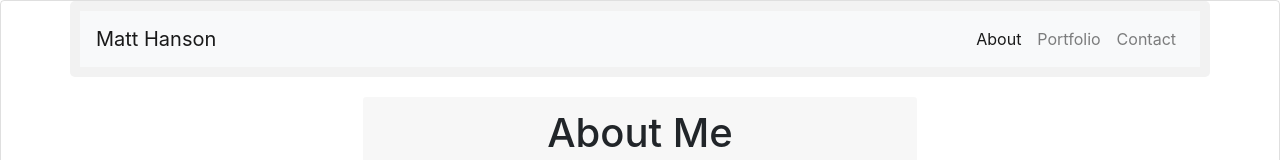
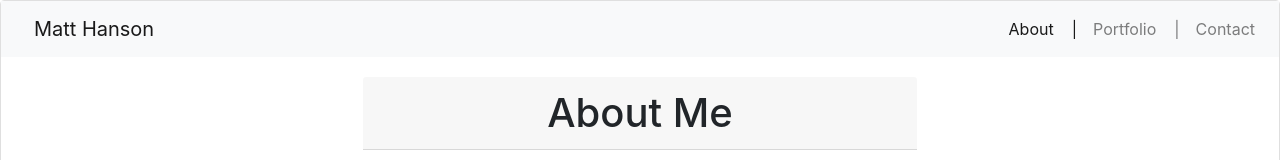
Before and after one commit to matthanson333/Responsive-Portfolio, a plain HTML site: page index.html in a window 1280 px wide. Shown: the top 160 px of the page. Drawn offline with nearby package versions, Linux system fonts and the light colour scheme.

Commit message:
pushing polished navbar

```diff
--- a/index.html
+++ b/index.html
@@ -6,18 +6,17 @@
       href="https://stackpath.bootstrapcdn.com/bootstrap/4.5.0/css/bootstrap.min.css"
       integrity="sha384-9aIt2nRpC12Uk9gS9baDl411NQApFmC26EwAOH8WgZl5MYYxFfc+NcPb1dKGj7Sk"
       crossorigin="anonymous"
-
     />
-    <link
-    rel="stylesheet" type="text/css" href="style.css"
-    />
+    <link rel="stylesheet" type="text/css" href="style.css" />
     <meta charset="UTF-8" />
     <meta name="viewport" content="width=device-width, initial-scale=1.0" />
     <title>Matt Hanson</title>
 
-    <div class="container">
+    <!-- <div class="container"> -->
     <nav class="navbar navbar-expand-lg navbar-light bg-light">
-        <a class="navbar-brand" href="#">Matt Hanson</a>
+      <a class="navbar-brand styleColors" href="#"
+        >&nbsp;&nbsp;&nbsp;Matt Hanson&nbsp;&nbsp;&nbsp;</a
+      >
       <button
         class="navbar-toggler"
         type="button"
@@ -26,7 +25,6 @@
         aria-controls="navbarSupportedContent"
         aria-expanded="false"
         aria-label="Toggle navigation"
-          style="background-color: cornflowerblue;"
       >
         <span class="navbar-toggler-icon"></span>
       </button>
@@ -34,12 +32,14 @@
       <div class="collapse navbar-collapse" id="navbarSupportedContent">
         <ul class="navbar-nav ml-auto">
           <li class="nav-item active">
-              <a class="nav-link" href="#"
-                >About <span class="sr-only">(current)</span>
+            <a class="nav-link" href="index.html"
+              >About&nbsp;&nbsp;&nbsp;&nbsp;| <span class="sr-only">(current)</span>
               </a>
           </li>
           <li>
-              <a class="nav-link" href="portfolio.html"> Portfolio </a>
+            <a class="nav-link" href="portfolio.html">
+              Portfolio&nbsp;&nbsp;&nbsp;&nbsp;|
+            </a>
           </li>
           <li>
             <a class="nav-link" href="contact.html"> Contact </a>
@@ -47,42 +47,39 @@
         </ul>
       </div>
     </nav>
-    </div>
-    <!-- Validator says head tag below is stray, but it isn't -->
   </head>
+
+  <!-- Card -->
   <main class="container-fluid">
-    <!-- card here -->
     <!-- why isn't this resizing to 12 columns on xs screen -->
-    <body class="card  col-xs-12">
+    <body class="card col-xs-12">
       <div class="col-6 mx-auto">
         <section class="card-body">
-
           <h1 class="card-header">About Me</h1>
           <div class="card-body">
             <img
               class="img-fluid"
               src="https://i.ibb.co/MkWzZJV/MH-Headshot.jpg"
               alt="Matt Hanson Headshot"
-            style="border: 1px solid black"
+              style="border: 1px solid black;"
             />
             <p class="row-sm">
-        Matt Hanson is a Pandemic-Retired Bartender and stay-at-home StepDad of a
-        Bearded Dragon. In his spare time, he enjoys cooking, reading, coding, and
-        board games.
+              Matt Hanson is a Pandemic-Retired Bartender and stay-at-home
+              StepDad of a Bearded Dragon. In his spare time, he enjoys cooking,
+              reading, coding, and board games.
             </p>
           </div>
         </section>
       </div>
-
     </body>
   </main>
 
-
   <!-- Footer -->
-      <footer class="navbar-fixed-bottom navbar-light bg-light ml-auto mr-auto col-12">
+  <footer
+    class="navbar-fixed-bottom navbar-light bg-light ml-auto mr-auto col-12"
+  >
     <p class="navbar-brand">&copy Copyright 2020 Matt Hanson</p>
   </footer>
-
 
   <script
     src="https://code.jquery.com/jquery-3.5.1.slim.min.js"
```
Also changed, not shown: contact.html (+6 -6 lines), portfolio.html (+3 -7 lines). Lines whose indentation alone changed are shown as unchanged.
